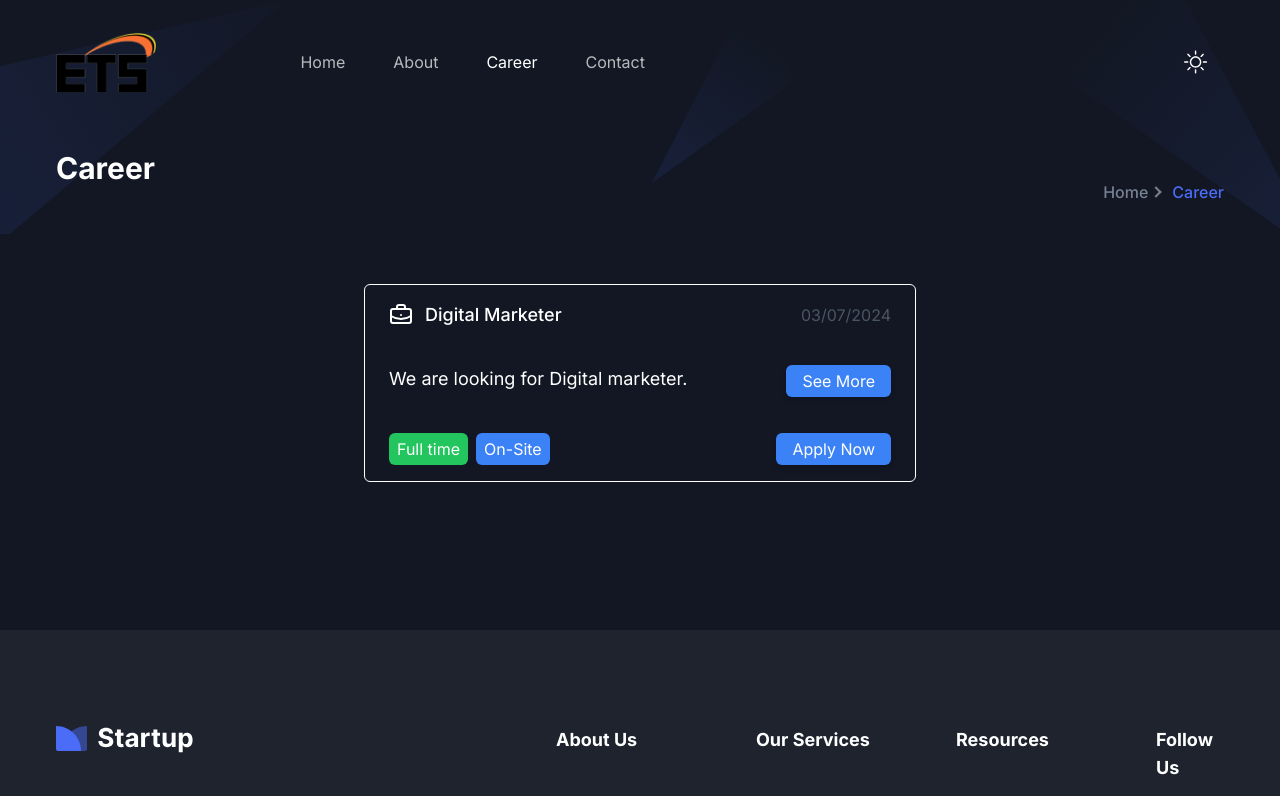
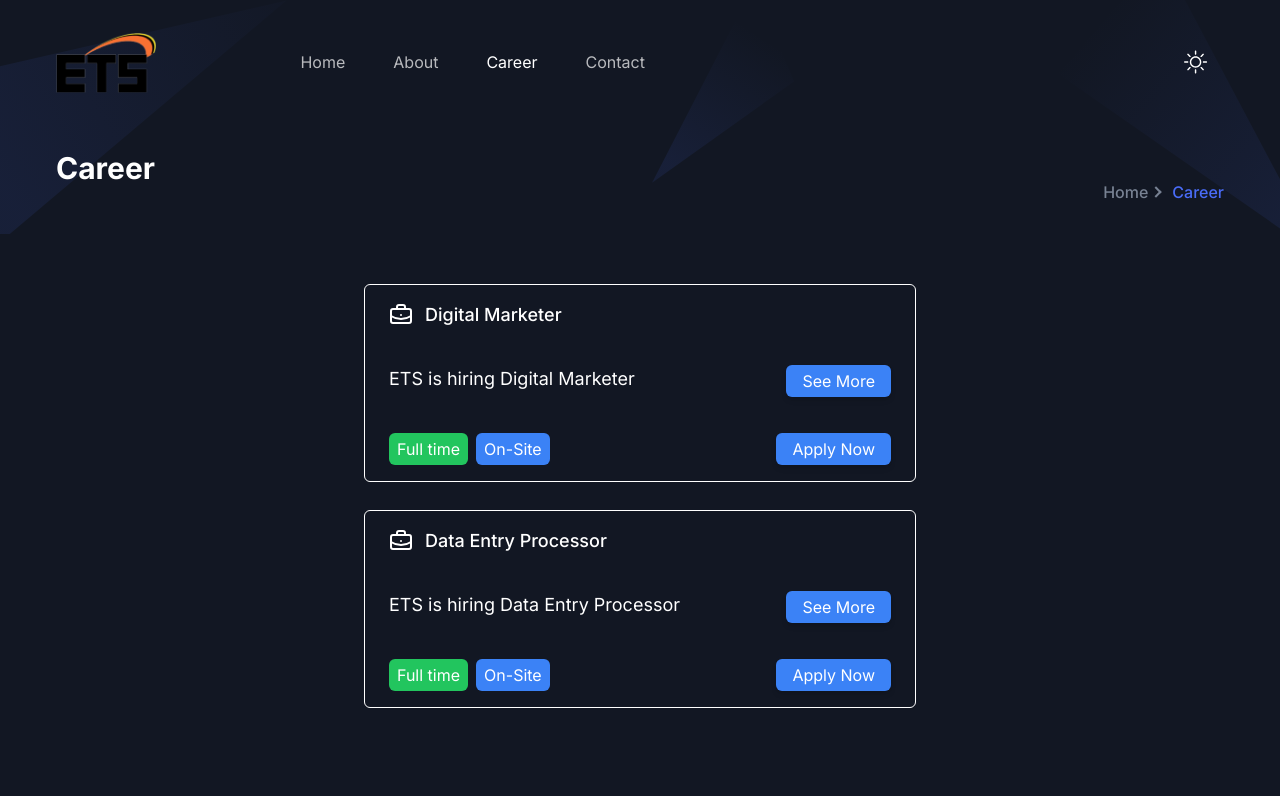
Before and after one commit to Bilalets/ets-site, a Next.js app: page /Career in a window 1280 px wide. Shown: the top 796 px of the page. Built offline with nearby package versions, Linux system fonts and the light colour scheme.

Commit message:
added career page

```diff
--- a/components/Career/SingleBlog.tsx
+++ b/components/Career/SingleBlog.tsx
@@ -26,52 +26,63 @@ const SingleBlog = ({ blog }: { blog: Blog }) => {
     <>
       <div className="container mx-auto px-4">
         <div
-          className={`flex flex-col justify-center w-full md:w-3/4 lg:w-1/2 mx-auto h-auto gap-5 rounded-md mb-7 px-6 py-4 ${
+          className={`mx-auto mb-7 flex h-auto w-full flex-col justify-center gap-5 rounded-md px-6 py-4 md:w-3/4 lg:w-1/2 ${
             theme === "dark"
               ? "border border-white text-white"
               : "border border-black text-black"
           }`}
         >
-          <div className="flex flex-row justify-between items-center mb-4">
+          <div className="mb-4 flex flex-row items-center justify-between">
             <div className="flex items-center">
-              <div className="text-sm md:text-base lg:text-lg">{author.icon}</div>
-              <div className={`ml-3 text-sm md:text-lg font-medium`}>{title}</div>
+              <div className="text-sm md:text-base lg:text-lg">
+                {author.icon}
+              </div>
+              <div className={`ml-3 text-sm font-medium md:text-lg`}>
+                {title}
+              </div>
             </div>
-            <div className={`text-gray-600 text-xs md:text-sm lg:text-base`}>
+            <div className={`text-xs text-gray-600 md:text-sm lg:text-base`}>
               {publishDate}
             </div>
           </div>
           <div className="flex flex-col md:flex-row">
-            <p className="flex-1 text-sm md:text-base lg:text-lg">{paragraph}</p>
+            <p className="flex-1 text-sm md:text-base lg:text-lg">
+              {paragraph}
+            </p>
             <button
-              className="ml-auto mt-4 md:mt-0 bg-blue-500 hover:bg-blue-600 text-white text-xs md:text-sm lg:text-base px-4 py-1 rounded-md shadow-md transition-colors duration-300 ease-in-out"
+              className="ml-auto mt-4 rounded-md bg-blue-500 px-4 py-1 text-xs text-white shadow-md transition-colors duration-300 ease-in-out hover:bg-blue-600 md:mt-0 md:text-sm lg:text-base"
               onClick={toggleModal}
             >
               See More
             </button>
           </div>
           <Modal isVisible={isModalVisible} onClose={toggleModal}>
-            <Image src={image} alt="Unable to Load image" width={700} height={500} />
+            <Image
+              src={image}
+              alt="Unable to Load image"
+              width={600}
+              height={400}
+            />
           </Modal>
-          <div className="flex flex-row justify-between items-center mt-4">
+          <div className="mt-4 flex flex-row items-center justify-between">
             <div className="flex">
-              <span className="bg-green-500 text-white text-xs md:text-sm lg:text-base px-2 py-1 rounded-md mr-2">
+              <span className="mr-2 rounded-md bg-green-500 px-2 py-1 text-xs text-white md:text-sm lg:text-base">
                 Full time
               </span>
-              <span className="bg-blue-500 text-white text-xs md:text-sm lg:text-base px-2 py-1 rounded-md">
+              <span className="rounded-md bg-blue-500 px-2 py-1 text-xs text-white md:text-sm lg:text-base">
                 On-Site
               </span>
             </div>
             <button
-              className="ml-auto bg-blue-500 hover:bg-blue-600 text-white text-xs md:text-sm lg:text-base px-4 py-1 rounded-md shadow-md transition-colors duration-300 ease-in-out"
+              className="ml-auto rounded-md bg-blue-500 px-4 py-1 text-xs text-white shadow-md transition-colors duration-300 ease-in-out hover:bg-blue-600 md:text-sm lg:text-base"
               onClick={toggleForm}
             >
               Apply Now
             </button>
           </div>
           {isFormVisible && (
-  <ApplicationForm isVisible={isFormVisible} onClose={toggleForm} />
-)}
+            <ApplicationForm isVisible={isFormVisible} onClose={toggleForm} />
+          )}
         </div>
       </div>
     </>
--- a/components/Career/blogData.tsx
+++ b/components/Career/blogData.tsx
@@ -6,8 +6,7 @@ const blogData: Blog[] = [
   {
     id: 1,
     title: "Digital Marketer",
-    paragraph:
-      "We are looking for Digital marketer.",
+    paragraph: "ETS is hiring Digital Marketer",
     image: "/images/blog/blog-01.jpg",
     author: {
       name: "Samuyl Joshi",
@@ -15,27 +14,25 @@ const blogData: Blog[] = [
       designation: "Graphic Designer",
     },
     tags: ["creative"],
-    publishDate: "03/07/2024",
+    publishDate: "",
   },
-  // {
-  //   id: 2,
-  //   title: "Data Analyst",
-  //   paragraph:
-  //     "Enter the data.",
-  //   image: "/images/adds/add.png",
-  //   author: {
-  //     name: "Musharof Chy",
-  //     icon: <BriefcaseBusiness />,
-  //     designation: "Content Writer",
-  //   },
-  //   tags: ["computer"],
-  //   publishDate: "29/06/2024",
-  // },
+  {
+    id: 2,
+    title: "Data Entry Processor",
+    paragraph: "ETS is hiring Data Entry Processor",
+    image: "/images/blog/blog-02.jpg",
+    author: {
+      name: "Musharof Chy",
+      icon: <BriefcaseBusiness />,
+      designation: "Content Writer",
+    },
+    tags: ["computer"],
+    publishDate: "",
+  },
   // {
   //   id: 3,
   //   title: "Web-Developer Intern.",
-  //   paragraph:
-  //     "Build Websites and Portals.",
+  //   paragraph: "Build Websites and Portals.",
   //   image: "/images/blog/blog-03.jpg",
   //   author: {
   //     name: "Lethium Deo",
@@ -43,7 +40,7 @@ const blogData: Blog[] = [
   //     designation: "Graphic Designer",
   //   },
   //   tags: ["design"],
-  //   publishDate: "30/06/2024",
+  //   publishDate: "",
   // },
 ];
 export default blogData;
--- a/components/Features/index.tsx
+++ b/components/Features/index.tsx
@@ -5,7 +5,7 @@ import featuresData from "./featuresData";
 const Features = () => {
   return (
     <>
-      <section id="features" className="py-16 md:py-20 lg:py-28">
+      <section id="features">
         <div className="container">
           <SectionTitle
             title="Main Features"
--- a/components/Hero/index.tsx
+++ b/components/Hero/index.tsx
@@ -8,24 +8,22 @@ const Hero = () => {
         className="relative z-10 overflow-hidden bg-white pb-16 pt-[120px] dark:bg-gray-dark md:pb-[120px] md:pt-[150px] xl:pb-[160px] xl:pt-[180px] 2xl:pb-[200px] 2xl:pt-[210px]"
       >
         <div className="container">
-          <div className="-mx-4 flex flex-wrap">
-            <div className="w-full px-4">
+          <div className="-mx-4  ">
             <div
               className="wow fadeInUp mx-auto max-w-[800px] text-center"
               data-wow-delay=".2s"
             >
               <h1 className="mb-5 text-3xl font-bold leading-tight text-black dark:text-white sm:text-4xl sm:leading-tight md:text-5xl md:leading-tight">
-                  Empowering Students to Achieve Excellence Through
-                  Comprehensive Testing Solutions
+                Empowering Students to Achieve Excellence Through Comprehensive
+                Testing Solutions
               </h1>
               <p className="mb-12 text-base !leading-relaxed text-body-color dark:text-body-color-dark sm:text-lg md:text-xl">
-                  At ETS, we believe in the transformative power of education
-                  and the pivotal role that accurate and insightful assessments
-                  play in shaping the future of students. Our mission is to
-                  empower students to achieve excellence by providing
-                  comprehensive testing solutions that are designed to identify
-                  strengths, uncover potential, and guide personal and academic
-                  growth.
+                At ETS, we believe in the transformative power of education and
+                the pivotal role that accurate and insightful assessments play
+                in shaping the future of students. Our mission is to empower
+                students to achieve excellence by providing comprehensive
+                testing solutions that are designed to identify strengths,
+                uncover potential, and guide personal and academic growth.
               </p>
               <div className="flex flex-col items-center justify-center space-y-4 sm:flex-row sm:space-x-4 sm:space-y-0">
                 <Link href={"https://sat.ets.edu.pk/"}>
@@ -33,7 +31,6 @@ const Hero = () => {
                     Enroll YourSelf 🔥
                   </button>
                 </Link>
-                </div>
               </div>
             </div>
           </div>
```
Also changed, not shown: components/Career/ApplicationForm.tsx (+47 -47 lines), public/images/blog/blog-01.jpg, public/images/blog/blog-02.jpg. Lines whose indentation alone changed are shown as unchanged.
